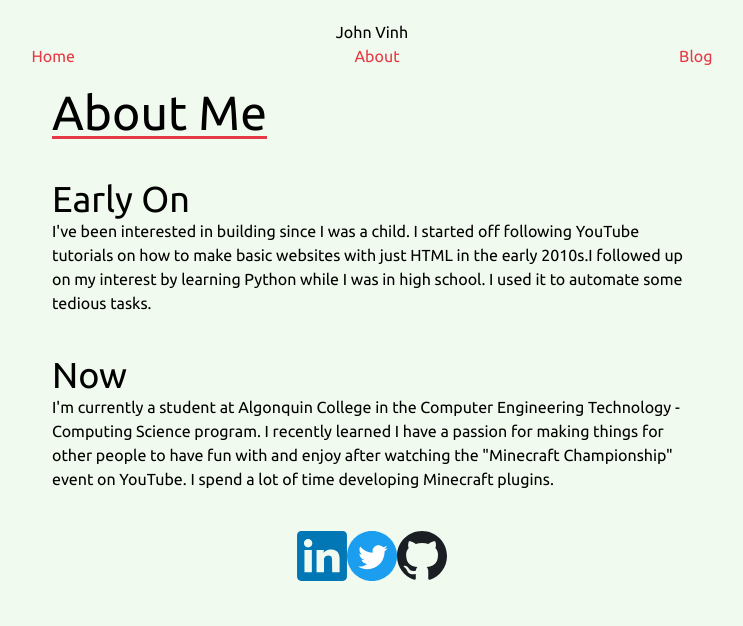
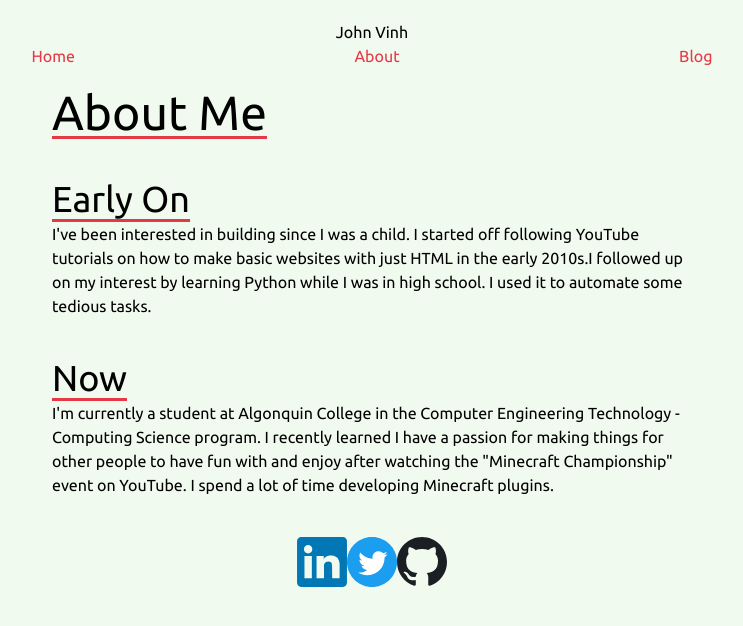
Before and after one commit to johnvinh/john-vinh-website, a SvelteKit app: page /about in a window 1280 px wide. Shown: the top 626 px of the page, without its empty margins (268-1011 px from the left). Built offline with nearby package versions, Linux system fonts and the light colour scheme.

Commit message:
Add underline to subtitles

```diff
--- a/src/components/Subtitle.svelte
+++ b/src/components/Subtitle.svelte
@@ -1,3 +1,10 @@
 <h2 class="text-4xl mt-10">
     <slot></slot>
 </h2>
+
+<style>
+    h2 {
+        border-bottom: #E63946 3px solid;
+        display: inline-block;
+    }
+</style>
--- a/src/routes/about/+page.svelte
+++ b/src/routes/about/+page.svelte
@@ -7,6 +7,8 @@
     About Me
 </Title>
 
+<div>
+    <section>
         <Subtitle>
             Early On
         </Subtitle>
@@ -15,6 +17,8 @@ I've been interested in building since I was a child. I started off following Yo
             basic websites with just HTML in the early 2010s.I followed up on my interest by learning Python while I was in high school. I used it to automate some
             tedious tasks.
         </p>
+    </section>
+    <section>
         <Subtitle>
             Now
         </Subtitle>
@@ -23,3 +27,5 @@ tedious tasks.
             I recently learned I have a passion for making things for other people to have fun with and enjoy after watching
             the "Minecraft Championship" event on YouTube. I spend a lot of time developing Minecraft plugins.
         </p>
+    </section>
+</div>
```
Lines whose indentation alone changed are shown as unchanged.
